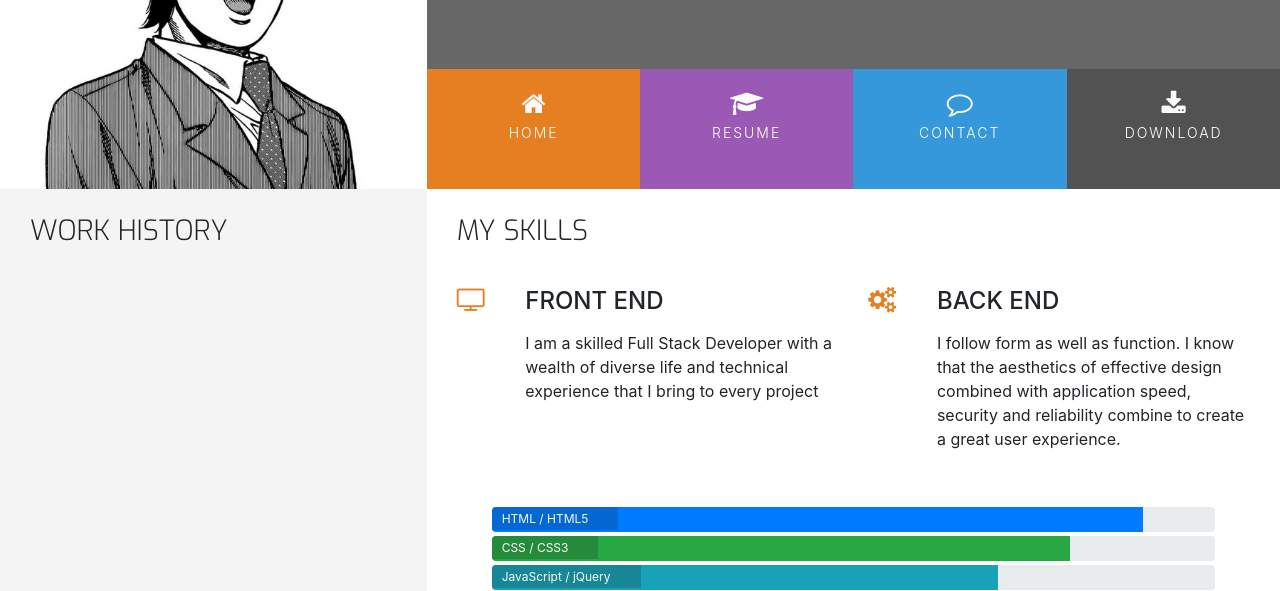
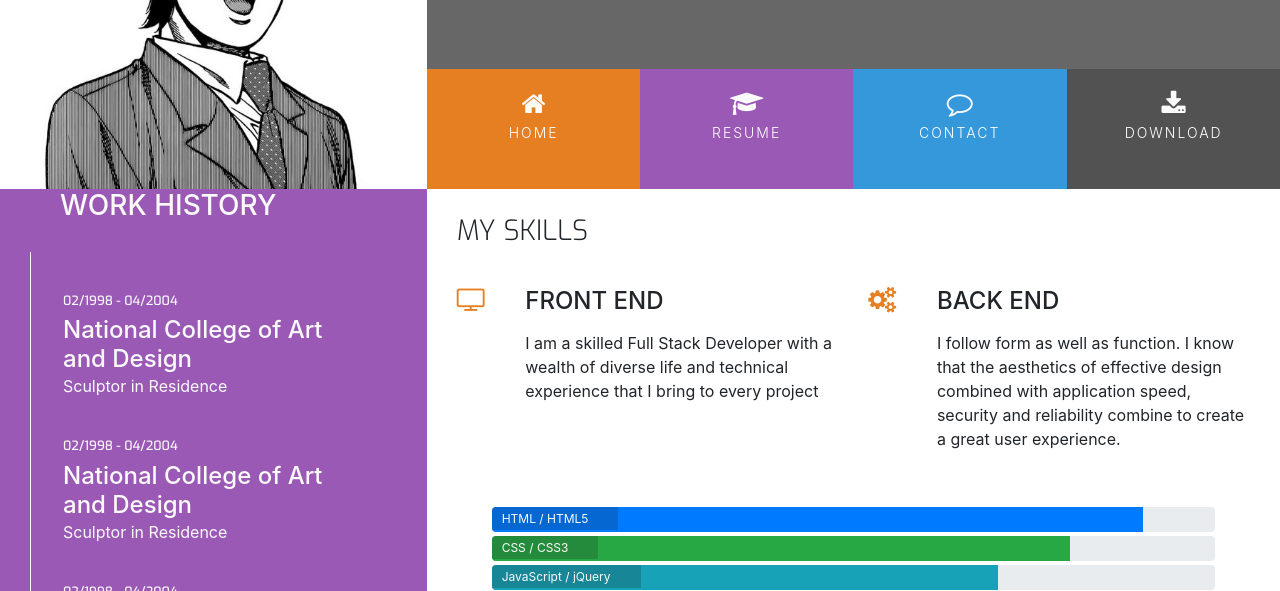
Before and after one commit to DCoppinger/resume-project, a plain HTML site: page resume.html in a window 1280 px wide. Shown: the part 180-771 px from the top of the page. Drawn offline with nearby package versions, Linux system fonts and the light colour scheme.

Commit message:
adding resume content

```diff
--- a/assets/css/style.css
+++ b/assets/css/style.css
@@ -31,6 +31,9 @@
     background-color: #525252;
 }
 
+.bg-color-work-history {
+    background-color: #9b59b6;
+}
 
 /*----------------Special padding/margins/text----------------s*/
 
@@ -59,6 +62,7 @@ h4 {
     display: table;
 }
 
+.history-heading ,
 .section-column {
     display: table-cell;
     padding: 0 30px 30px;
@@ -279,10 +283,10 @@ footer {
     margin-bottom: 4px;
 }
 
-.progress-type {
+span.progress-type {
     position: absolute;
     left: 0px;
-    font-weight:400;
+    font-weight: 400;
     padding: 3px 30px 2px 10px;
     color: #fafafa;
     background-color: rgba(25, 25, 25, 0.2);
@@ -291,3 +295,52 @@ footer {
 .progress-section {
     margin: 40px 20px;
 }
+
+/*----------------Working History----------------*/
+
+.history-heading {
+    color: #fafafa;
+    margin-bottom: 50px;
+}
+
+.timeline-item {
+    padding: 4em 3em 0em 2em;
+    position: relative;
+    color: #fafafa;
+    border-left: 1px solid;
+}
+
+.timeline-item p {
+    padding:0;
+    margin: 0;
+}
+
+.timeline-item::before {
+    content: attr(data-dates);
+    position: absolute;
+    left: 2.5em;
+    top: 3em;
+    display: block;
+    font-family: "Exo", sans-serif;
+    font-weight: 500;
+    font-size: 0.8em;
+    padding: 0;
+    margin:0;
+}
+
+.timeline-item::after {
+    content: attr(data-dates);
+    width: 12px;
+    height: 12px;
+    display: block;
+    top: 2.4em;
+    position: absolute;
+    left: -6em;
+    border-radius: 12px;
+    content: ' ';
+    background-color: #fafafa;
+}
+
+.history-items {
+    margin-bottom: 30px;
+}
--- a/resume.html
+++ b/resume.html
@@ -48,13 +48,30 @@
     </header>
     <section class="container-fluid">
         <div class="row">
-            <div class="col-md-4 bg-color-personal-info section-column">
+            <div class="col-md-4 bg-color-work-history section-column">
                 <div class="row">
                     <div class="col-12">
-                        <h3 class="section-heading uppercase">Work History</h3>
+                        <h3 class="history-heading uppercase">Work History</h3>
                     </div>
                 </div>
-
+                <div class="history-items">
+                    <div class="timeline-item" data-dates="02/1998 - 04/2004">
+                        <h4>National College of Art and Design</h4>
+                        <p>Sculptor in Residence</p>
+                    </div>
+                    <div class="timeline-item" data-dates="02/1998 - 04/2004">
+                        <h4>National College of Art and Design</h4>
+                        <p>Sculptor in Residence</p>
+                    </div>
+                    <div class="timeline-item" data-dates="02/1998 - 04/2004">
+                        <h4>National College of Art and Design</h4>
+                        <p>Sculptor in Residence</p>
+                    </div>
+                    <div class="timeline-item" data-dates="02/1998 - 04/2004">
+                        <h4>National College of Art and Design</h4>
+                        <p>Sculptor in Residence</p>
+                    </div>
+                </div>
             </div>
             <div class="col-md-8 bg-color-three-reasons section-column">
                 <div class="row">
```
